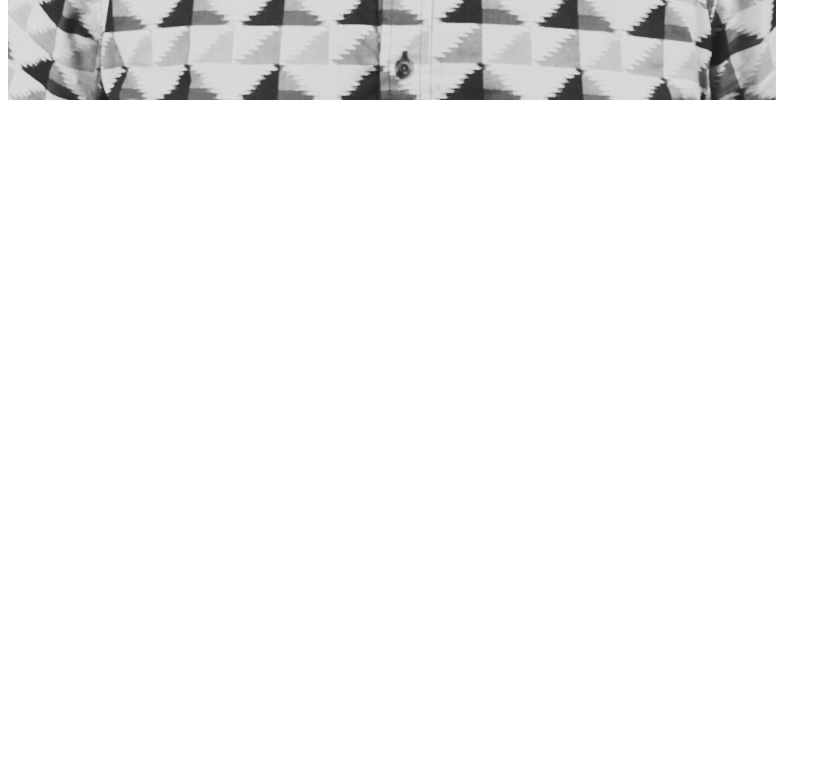
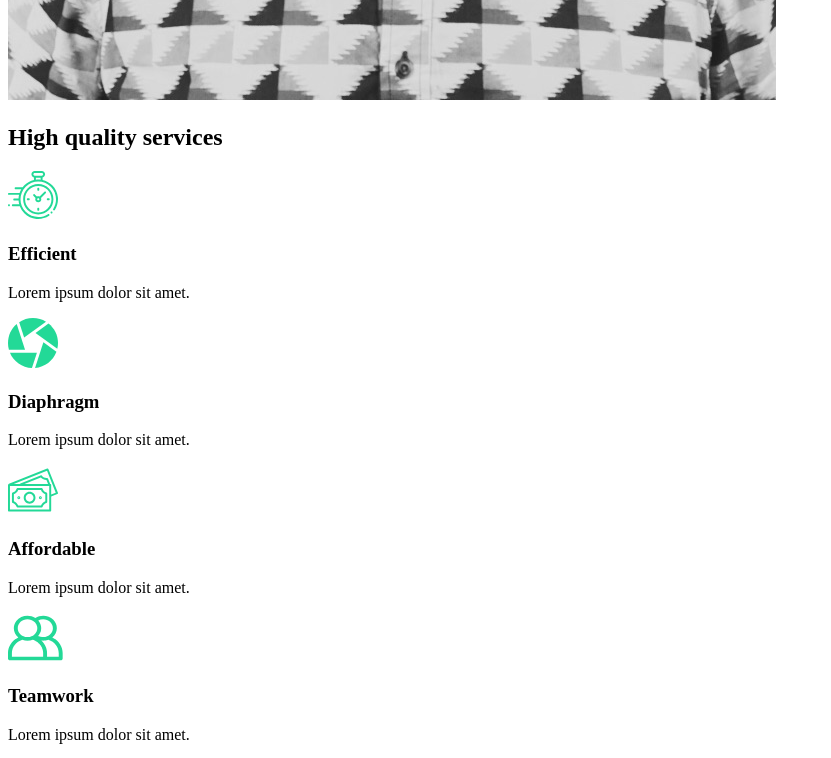
Before and after one commit to alanbedoya/portfolio2, a React (Create React App) app: page / in a window 1280 px wide. Shown: the part 1140-1898 px from the top of the page, without its empty margins (0-831 px from the left). Before the commit the page ends 1252 px from the top, so only its background shows below. Built offline with nearby package versions, Linux system fonts and the light colour scheme.

Commit message:
Banner section and about section..

```diff
--- a/src/components/aboutSection.js
+++ b/src/components/aboutSection.js
@@ -1,33 +1,51 @@
 import React from 'react';
-import portrait from '../img/portrait.jpg';
+import clock from '../img/clock.svg';
+import diaphragm from '../img/diaphragm.svg';
+import money from '../img/money.svg';
+import teamwork from '../img/teamwork.svg';
+import home2 from '../img/home2.png';
 
-const aboutSection = () => {
+const servicesSection = () => {
   return (
-    <div>
+    <div className='services'>
       <div className='description'>
-        <div className='title'>
-          <div className='hide'>
-            <h2>Welcome! I'm </h2>
+        <h2>
+          High <span>quality</span> services
+        </h2>
+        <div className='cards'>
+          <div className='card'>
+            <div className='icon'>
+              <img src={clock} alt='clock' />
+              <h3>Efficient</h3>
+            </div>
+            <p>Lorem ipsum dolor sit amet.</p>
           </div>
-          <div className='hide'>
-            <h2>
-              <span>Alan</span> Bedoya
-            </h2>
+          <div className='card'>
+            <div className='icon'>
+              <img src={diaphragm} alt='diaphragm' />
+              <h3>Diaphragm</h3>
+            </div>
+            <p>Lorem ipsum dolor sit amet.</p>
           </div>
-          <div className='hide'>
-            <h2>true.</h2>
+          <div className='card'>
+            <div className='icon'>
+              <img src={money} alt='money' />
+              <h3>Affordable</h3>
+            </div>
+            <p>Lorem ipsum dolor sit amet.</p>
+          </div>
+          <div className='card'>
+            <div className='icon'>
+              <img src={teamwork} alt='teamwork' />
+              <h3>Teamwork</h3>
+            </div>
+            <p>Lorem ipsum dolor sit amet.</p>
           </div>
         </div>
-        <p>
-          Lets colobarate together to create something beautiful and amazing!
-        </p>
-        <button>Contact Me</button>
       </div>
-      <div className='image'>
-        <img src={portrait} alt='Alan Bedoya' />
-      </div>
+      <img src={home2} alt='camera' />
     </div>
   );
 };
 
-export default aboutSection;
+export default servicesSection;
--- /dev/null
+++ b/src/components/bannerSection.js
@@ -0,0 +1,33 @@
+import React from 'react';
+import portrait from '../img/portrait.jpg';
+
+const aboutSection = () => {
+  return (
+    <div>
+      <div className='description'>
+        <div className='title'>
+          <div className='hide'>
+            <h2>Welcome! I'm </h2>
+          </div>
+          <div className='hide'>
+            <h2>
+              <span>Alan</span> Bedoya
+            </h2>
+          </div>
+          <div className='hide'>
+            <h2>true.</h2>
+          </div>
+        </div>
+        <p>
+          Lets colobarate together to create something beautiful and amazing!
+        </p>
+        <button>Contact Me</button>
+      </div>
+      <div className='image'>
+        <img src={portrait} alt='Alan Bedoya' />
+      </div>
+    </div>
+  );
+};
+
+export default aboutSection;
--- a/src/pages/aboutMe.js
+++ b/src/pages/aboutMe.js
@@ -1,8 +1,14 @@
 import React from 'react';
+import BannerSection from '../components/bannerSection';
 import AboutSection from '../components/aboutSection';
 
 const aboutMe = () => {
-  return <AboutSection />;
+  return (
+    <>
+      <BannerSection />
+      <AboutSection />
+    </>
+  );
 };
 
 export default aboutMe;
```
